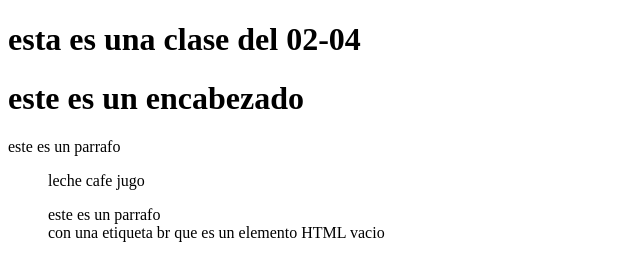
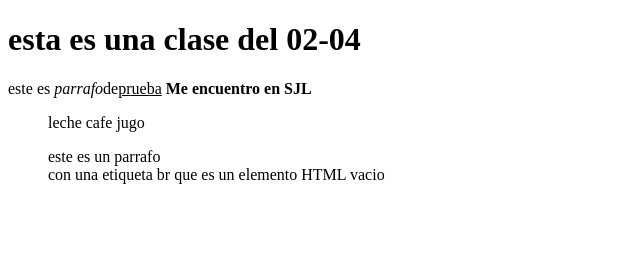
Before and after one commit to kevinbarreto6094/class-31.github.io, a plain HTML site: page Untitled-2.html in a window 1280 px wide. Shown: the whole page, without its empty margins (0-640 px from the left). Drawn offline with Linux system fonts and the light colour scheme.

Commit message:
Update Untitled-2.html

```diff
--- a/Untitled-2.html
+++ b/Untitled-2.html
@@ -8,8 +8,7 @@
 </head>
 <body>
     <h1>esta es una clase del 02-04</h1>
-    <h1>este es un encabezado</h1>
-<p>este es un parrafo </p>
+<p>este es <i>parrafo</i>de<u>prueba</u> <b>Me encuentro en SJL</b>
 <ul>
 </l1>leche<l1>
  </l1>cafe<l1>
```
